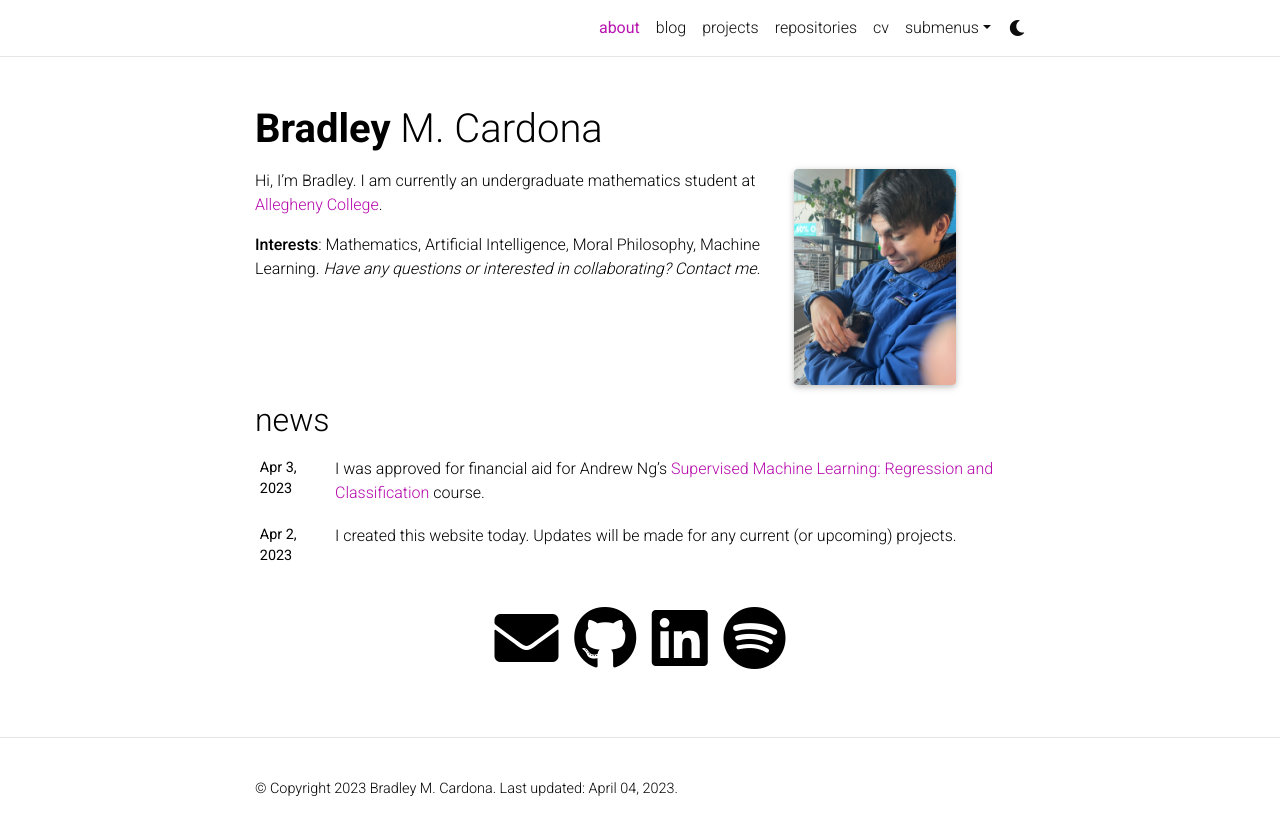
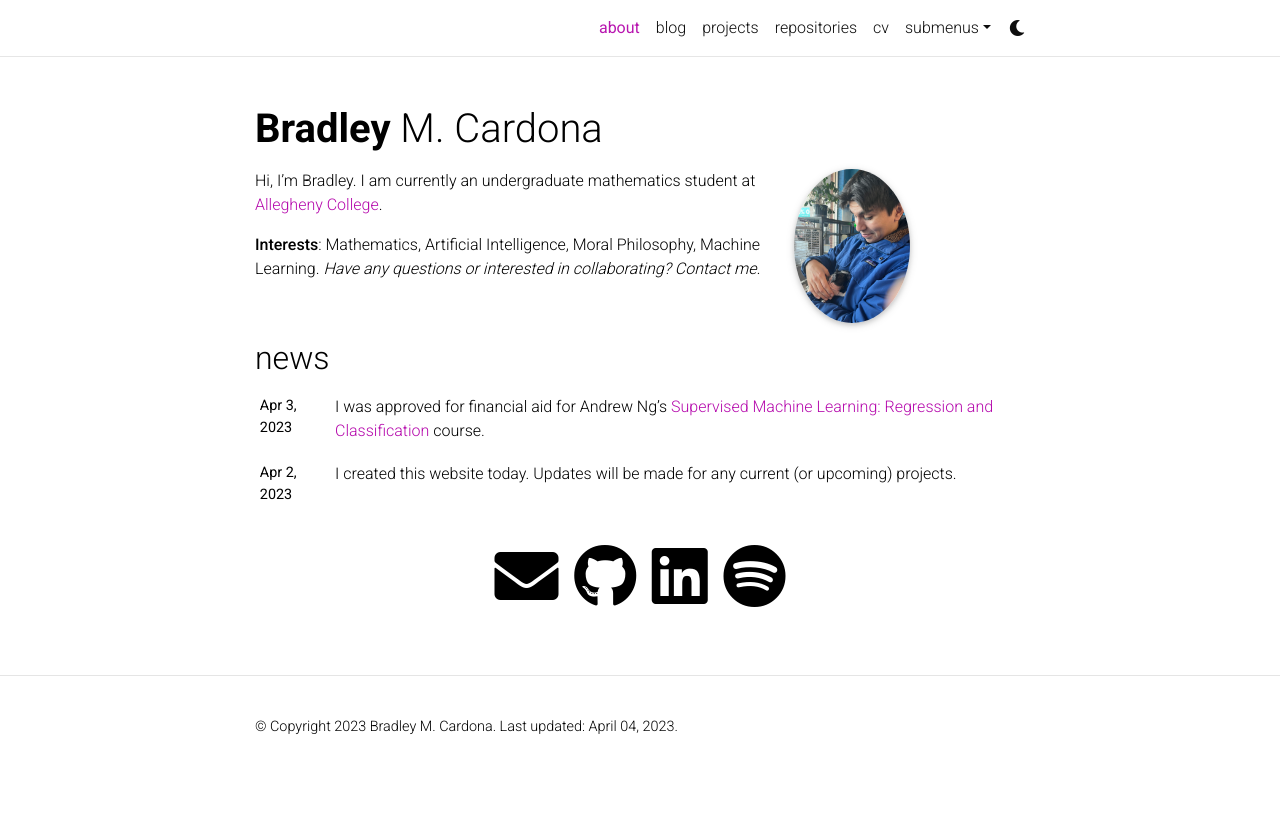
Before and after one commit to BMCARDONA/bmcardona.github.io, a Jekyll site: the page built from _pages/about.md, in a window 1280 px wide. Shown: the top 835 px of the page. Built offline with Jekyll 4.4.1, drawn with Linux system fonts in a browser that asks for light colours; full-size pictures stand in for the smaller copies a plugin makes; comment, search, counter and statistics services are not loaded; a style sheet for code colours, icons or effects is not loaded.

Commit message:
small changes

```diff
--- a/_pages/about.md
+++ b/_pages/about.md
@@ -5,9 +5,9 @@ permalink: /
 # subtitle: <a href='#'>Affiliations</a>. Address. Contacts. Moto. Etc.
 
 profile:
-  align: right
+  align: top
   image: prof_pic.jpg
-  image_circular: false # crops the image to make it circular
+  image_circular: true # crops the image to make it circular
   # address: >
   #   <p>555 your office number</p>
   #   <p>123 your address street</p>
--- a/_sass/_layout.scss
+++ b/_sass/_layout.scss
@@ -29,8 +29,7 @@ body.sticky-bottom-footer {
 // Profile
 .profile {
   img {
-    width: 70%;
-    border-radius: 10px;
+    width: 50%;
   }
 }
 
--- a/_sass/_themes.scss
+++ b/_sass/_themes.scss
@@ -38,8 +38,8 @@ html[data-theme='dark'] {
   --global-code-bg-color: #{$code-bg-color-dark};
   --global-text-color: #{$grey-color-light};
   --global-text-color-light: #{$grey-color-light};
-  --global-theme-color: #{$yellow-color};
-  --global-hover-color: #{$yellow-color};
+  --global-theme-color: #{$orange-color};
+  --global-hover-color: #{$orange-color};
   --global-footer-bg-color: #{$grey-color-light};
   --global-footer-text-color: #{$grey-color-dark};
   --global-footer-link-color: #{$black-color};
--- a/_sass/_variables.scss
+++ b/_sass/_variables.scss
@@ -26,7 +26,6 @@ $yellow-color:        #efcc00 !default;
 $grey-color:          #828282 !default;
 $grey-color-light:    lighten($grey-color, 40%);
 $grey-color-dark:     #1C1C1D;
-$blue-color-dark:     #101825;
 $grey-900:            #212529;
 
 $white-color: #ffffff !default;
```
